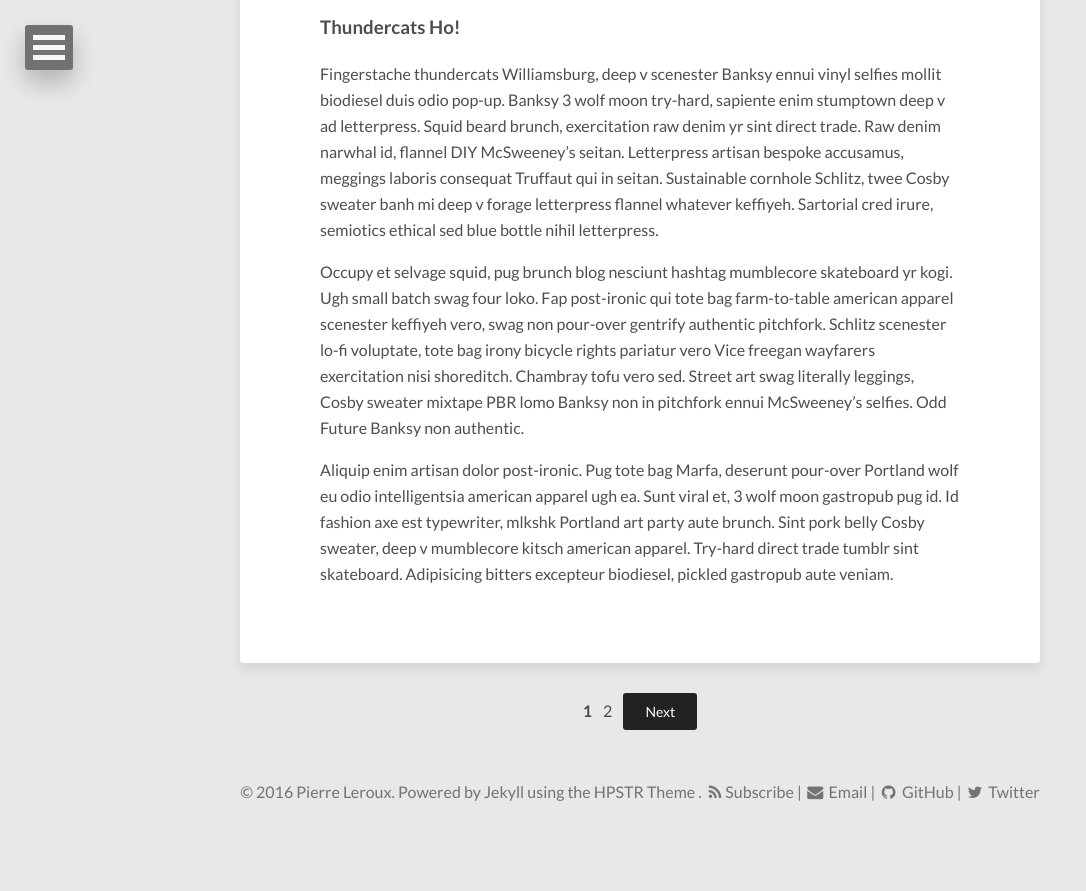
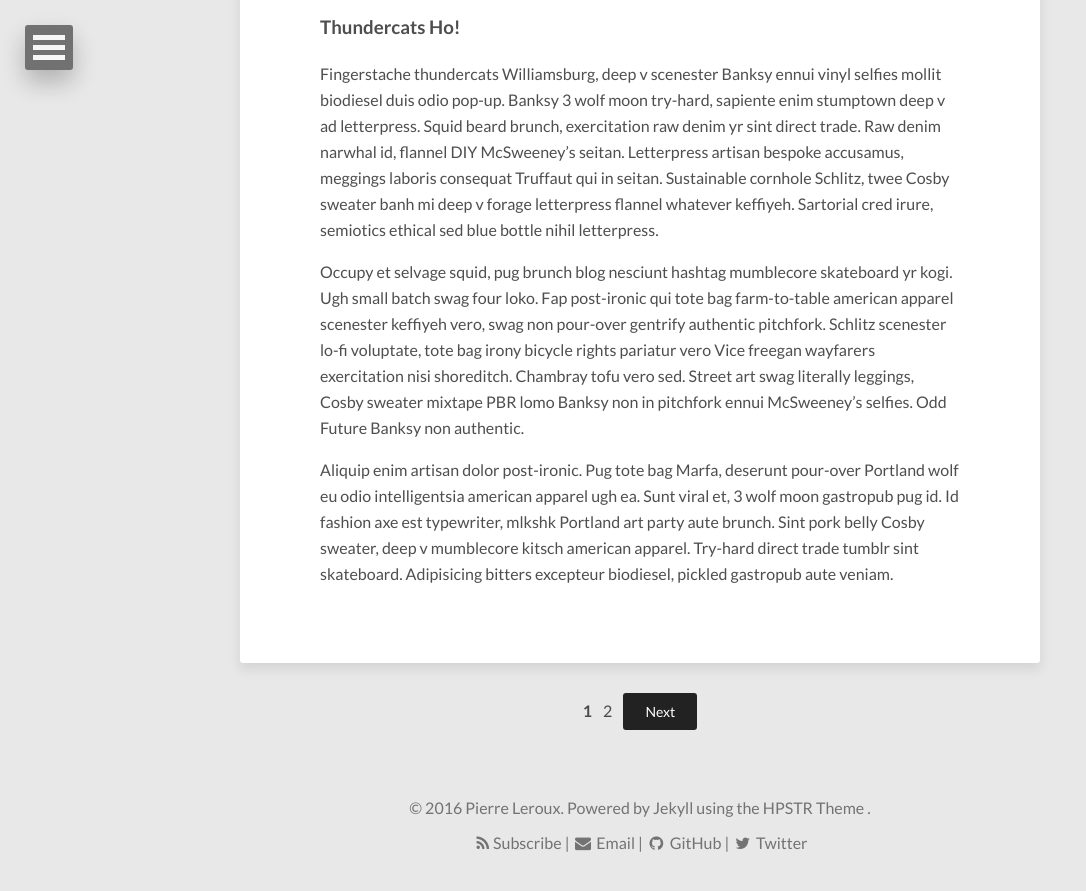
Before and after one commit to panaC/pana-old-pages, a Jekyll site: the page built from index.html, in a window 1280 px wide and 900 px high, scrolled down 7230 px. Shown: the top 891 px of the window, without its empty margins (0-1086 px from the left). Built offline with Jekyll 4.4.1, drawn with Linux system fonts in a browser that asks for light colours; nearby versions of some CDN libraries; the list of posts is cut into pages by our own code; before the commit the page ends 8063 px from its top, so only the background shows below that.

Commit message:
change footer add contact

```diff
--- a/_includes/footer.html
+++ b/_includes/footer.html
@@ -1,15 +1,19 @@
+<p>
   <span>
     &copy;
     {{ site.time | date: '%Y' }}
-  {{ site.owner.name }}.
+    <a href="/about">{{ site.owner.name }}</a>.
+  </span>
+  <span>
     Powered by
     <a href="http://jekyllrb.com" rel="nofollow">Jekyll</a>
     using the
     <a href="https://mademistakes.com/work/hpstr-jekyll-theme/" rel="nofollow">HPSTR Theme</a>
     .
   </span>
+</p>
 
-<span styke="padding-top: 20px">
+<p>
   <a href="http://panac.github.io/feed" rel="nofollow"><i class="fa fa-fw fa-feed"></i>Subscribe</a>
    |
   {% if site.owner.email %}
@@ -23,4 +27,4 @@
   {% if site.owner.twitter %}
     <a href="https://twitter.com/{{ site.owner.twitter }}"><i class="fa fa-fw fa-twitter"></i> Twitter</a>
   {% endif %}
-</span>
+</p>
```
Lines whose indentation alone changed are shown as unchanged.
